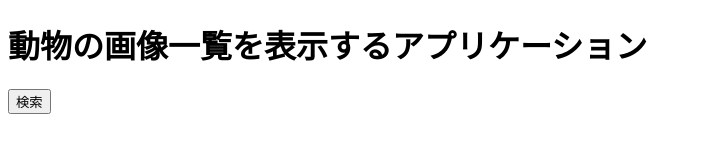
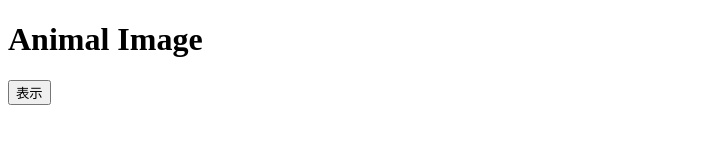
Before and after one commit to yuuzi1234/beenos_animal, a plain HTML site: page index.html in a window 1280 px wide. Shown: the whole page, without its empty margins (0-701 px from the left). Drawn offline with nearby package versions, Linux system fonts and the light colour scheme.

Commit message:
日本語をかっこよくした

```diff
--- a/index.html
+++ b/index.html
@@ -8,11 +8,11 @@
 
   <body>
     <h1>
-      動物の画像一覧を表示するアプリケーション
+      Animal Image
     </h1>
 
     <p>
-      <input type="button" value="検索" onclick="btnSearch()">
+      <input type="button" value="表示" onclick="btnSearch()">
     </p>
 
     <div class="innner">
```
